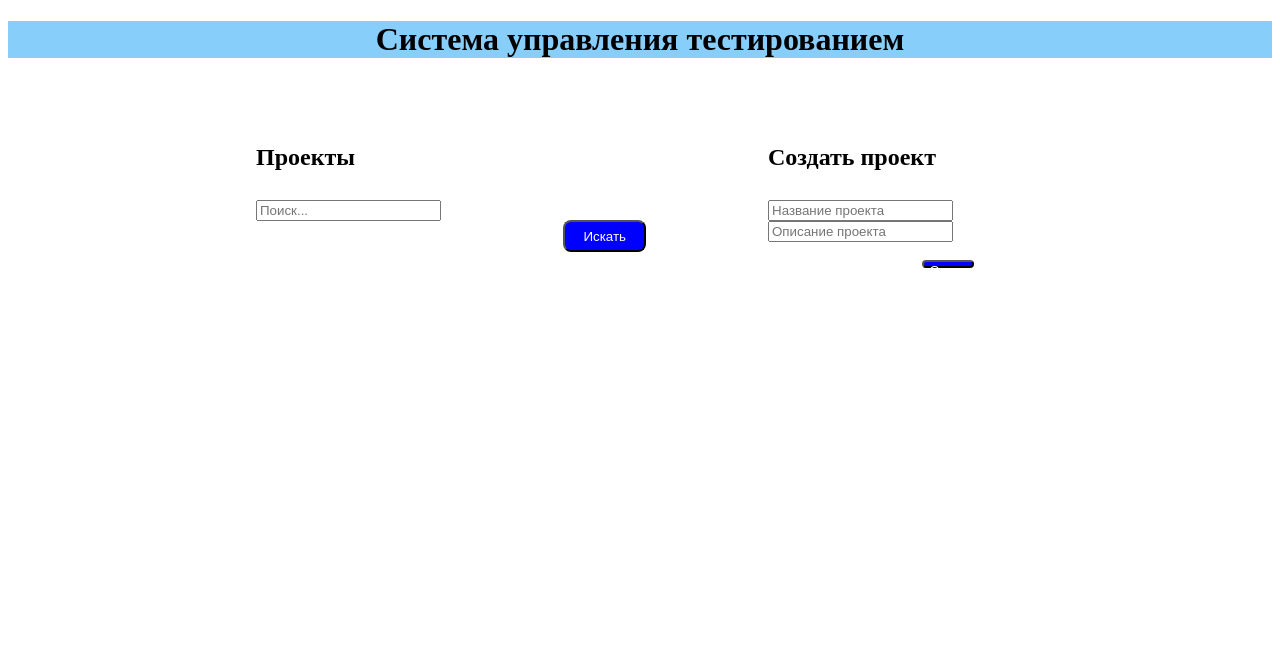
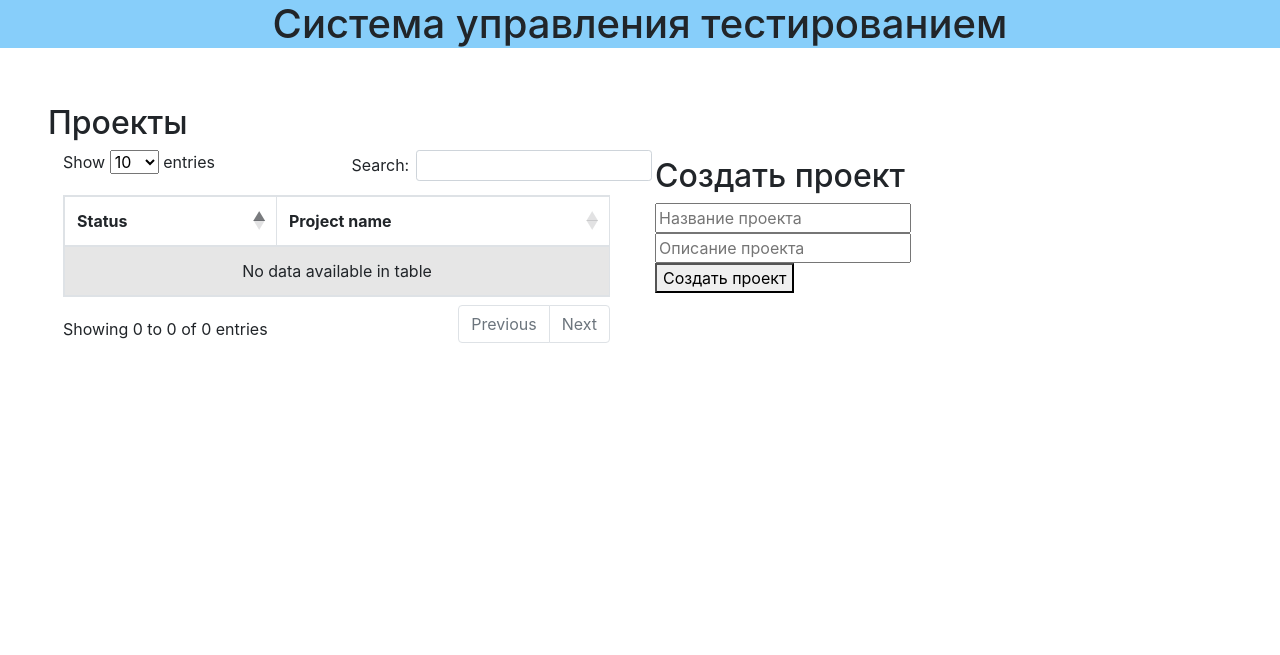
Before and after one commit to aeroshev/testing-system, a Django app: page /project/home/ in a window 1280 px wide. Shown: the top 655 px of the page. Run offline with Django 4.2, Linux system fonts and the light colour scheme; the visitor is signed in with stand-in values (Sample User, id 1); data that the repository does not hold is empty; some libraries are stand-ins or nearby versions.

Commit message:
add datable with search, use bootstrap4

```diff
--- a/src/templates/index.html
+++ b/src/templates/index.html
@@ -4,68 +4,51 @@
     <meta charset="utf-8">
     <meta name="viewport" content="width=device-width">
     <title>Система управления тестированием</title>
+    <link rel="stylesheet" href="//cdnjs.cloudflare.com/ajax/libs/twitter-bootstrap/4.0.0/css/bootstrap.css">
+    <link rel="stylesheet" href="//cdn.datatables.net/1.10.16/css/dataTables.bootstrap4.min.css">
+    <link rel="stylesheet" href="https://cdn.jsdelivr.net/npm/bootstrap@4.0.0/dist/css/bootstrap.min.css" integrity="sha384-Gn5384xqQ1aoWXA+058RXPxPg6fy4IWvTNh0E263XmFcJlSAwiGgFAW/dAiS6JXm" crossorigin="anonymous">
 
-    <style>
-
-      .button {
-        background: white;
-		display: inline-block;
-		cursor: pointer;
-      }
-
-	    .form {
-        position: absolute;
-        background: white;
-      }
-
-	 .h2 {
-        position: absolute;
-		top: 15.5%;
-      }
-
-	 .h2_cr_proj {
-		left: 60%;
-      }
-
-	 .h2_proj {
-		left: 20%;
-      }
-
-
-
-	 .button_create {position: absolute; width: 20.5%; height: 10%; background-color: #0000FF; top: 75%; left: 60%; color: #fff; border-radius: 12px;}
-     .button_proj {width: 100%; height: 15%; background-color: #C0C0C0; }
-     .button_search {position: absolute; width: 6.5%; height: 4%; background-color: #0000FF; top: 27.5%; left: 44%; color: #fff; border-radius: 8px;}
-
-	 .form_name   {width: 20%; height: 10%;  top: 25%; left: 60%; }
-	 .form_descr  {width: 20%; height: 25%;  top: 40%; left: 60%; }
-	 .form_button {width: 30.5%; height: 45%;  top: 37%; left: 20%;}
-	 .form_search {width: 22%; height: 6%;  top: 25%; left: 20%; }
-
-
-	.input_form {
-		width: 100%;
-		height: 100%;
-		}
-
-
-
-    </style>
   </head>
   <body>
    <h1 align = "center" style="background-color:#87CEFA;">Система управления тестированием</h1>
-   <h2 class="h2 h2_proj">Проекты</h2>
-   <h2 class="h2 h2_cr_proj">Создать проект</h2>
 
-   <div class="form form_button">
+   <div class="row p-5">
+    <div class="col-md mx-auto">
+      <h2 >Проекты</h2>
+      <div class="container">
+        <div class="row">
+          <div class="col-sm-12">
+            <table id="albums" class="table table-striped table-bordered" style="width:100%" >
+              <thead>
+                <tr>
+                  <th>Status</th>
+                  <th>Project name</th>
+                </tr>
+              </thead>
+              <tbody>
                 {% for project in projects %}
-      <a class="button button_proj" href="{% url 'get_project' project_id=project.id %}">{{ project.name }}</a><p></p>
+                <tr>
+                    <td>Status here</td>
+                    <td><a href="{% url 'get_project' project_id=project.id %}">{{ project.name }}</a></td>
+                </tr>
                 {% endfor %}
+              </tbody>
+            </table>
           </div>
-
-   <button class="button button_search">Искать</button>
-
-   <form action="/project/create/"  method="post" class="form form_name">
+        </div>
+      </div>
+      <script src="//code.jquery.com/jquery-1.12.4.js"></script>
+      <script src="//cdn.datatables.net/1.10.16/js/jquery.dataTables.min.js"></script>
+      <script src="//cdn.datatables.net/1.10.16/js/dataTables.bootstrap4.min.js"></script>
+      <script>
+          $(document).ready(function() {
+              $('#albums').DataTable();
+          });
+      </script>
+    </div>
+    <div class="col  my-auto mx-auto">
+      <h2 >Создать проект</h2>
+      <form action="/project/create/"  method="post">
         {% csrf_token %}
         <div>
           {% for field in create_form %}
@@ -74,8 +57,9 @@
         </div>
         <button class="button button_create">Создать проект</button>
       </form>
-   <form action="/project/find/" method="post" class="form form_search">
-	<input class="input" type="text" id="proj_name_search" placeholder="Поиск...">
-   </form>
+    </div>
+   </div>
+
   </body>
+
 </html>
```
Lines whose indentation alone changed are shown as unchanged.
